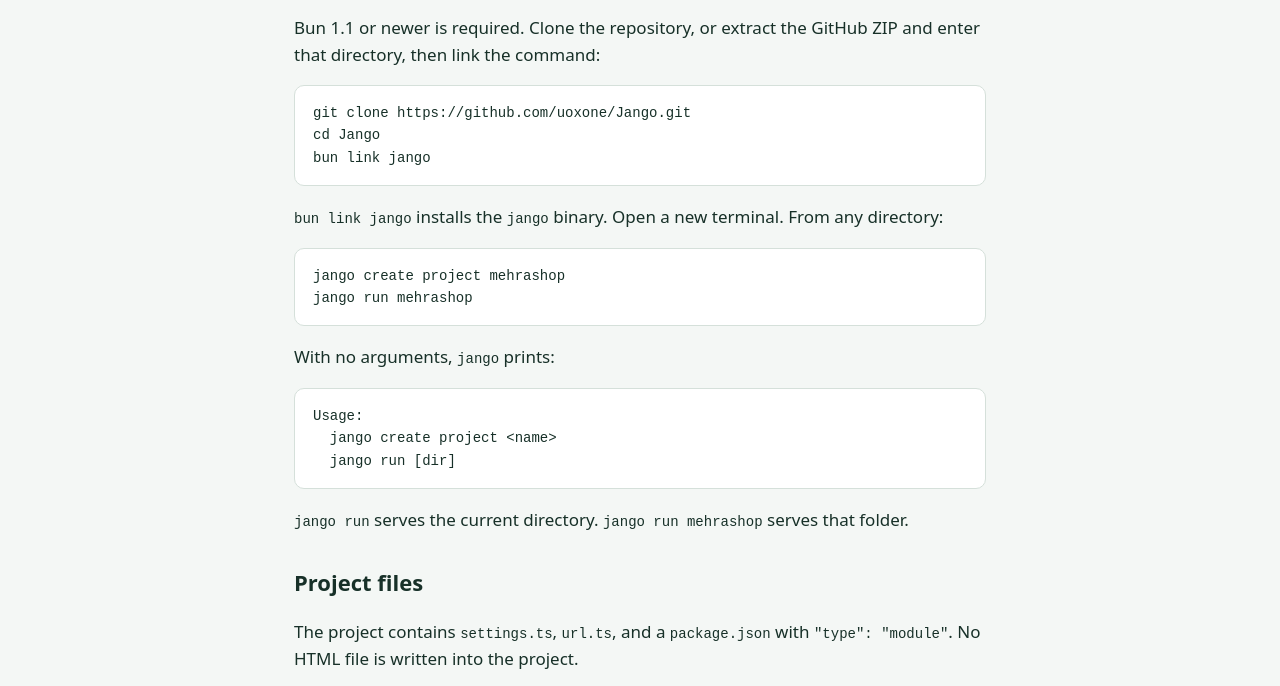
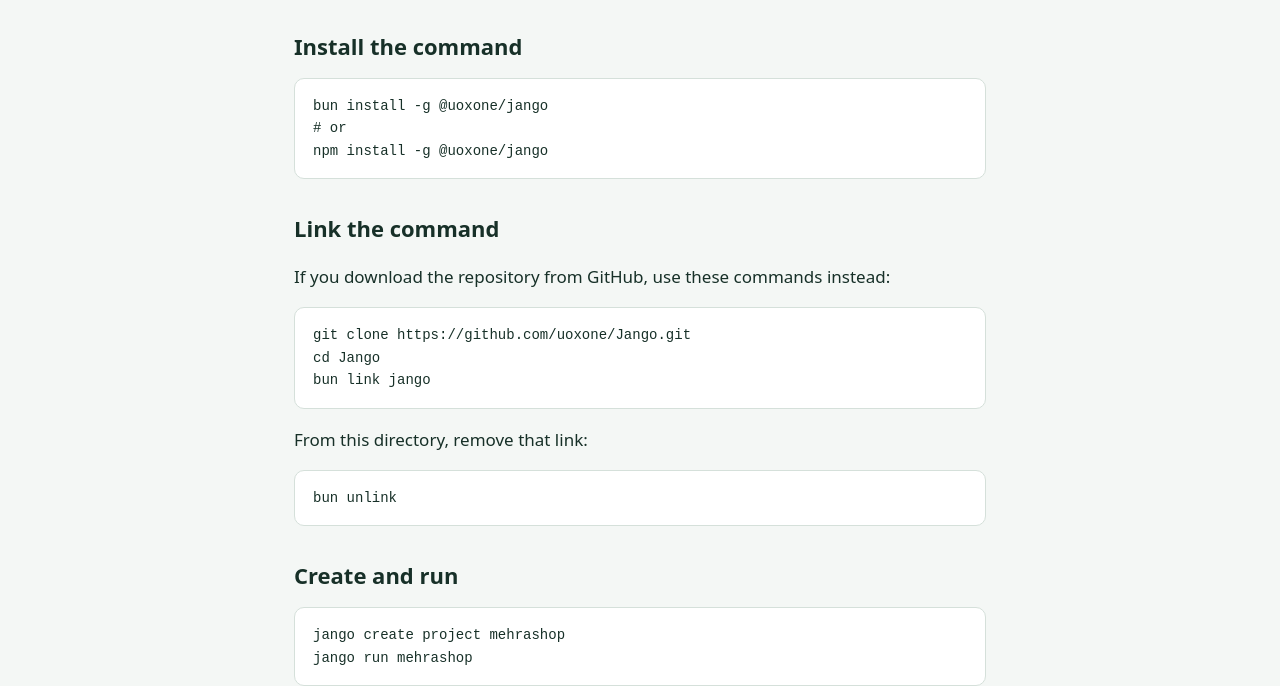
Before and after one commit to uoxone/jango, a website: page docs/start.html in a window 1280 px wide. Shown: the part 149-835 px from the top of the page. Drawn offline with Linux system fonts and the light colour scheme.

Commit message:
refactor : edit file README.md

```diff
--- a/docs/start.html
+++ b/docs/start.html
@@ -17,13 +17,21 @@
 </header>
 <main>
   <h1>Start</h1>
-  <p>Bun 1.1 or newer is required. Clone the repository, or extract the GitHub ZIP and enter that directory, then link the command:</p>
+  <h2>Install the command</h2>
+  <pre>bun install -g @uoxone/jango
+# or
+npm install -g @uoxone/jango</pre>
+  <h2>Link the command</h2>
+  <p>If you download the repository from GitHub, use these commands instead:</p>
   <pre>git clone https://github.com/uoxone/Jango.git
 cd Jango
 bun link jango</pre>
-  <p><code>bun link jango</code> installs the <code>jango</code> binary. Open a new terminal. From any directory:</p>
+  <p>From this directory, remove that link:</p>
+  <pre>bun unlink</pre>
+  <h2>Create and run</h2>
   <pre>jango create project mehrashop
 jango run mehrashop</pre>
+  <p>The server is at <code>http://127.0.0.1:8000</code>.</p>
   <p>With no arguments, <code>jango</code> prints:</p>
   <pre>Usage:
   jango create project &lt;name&gt;
```
Also changed, not shown: docs/index.html (+1 -1 lines).
